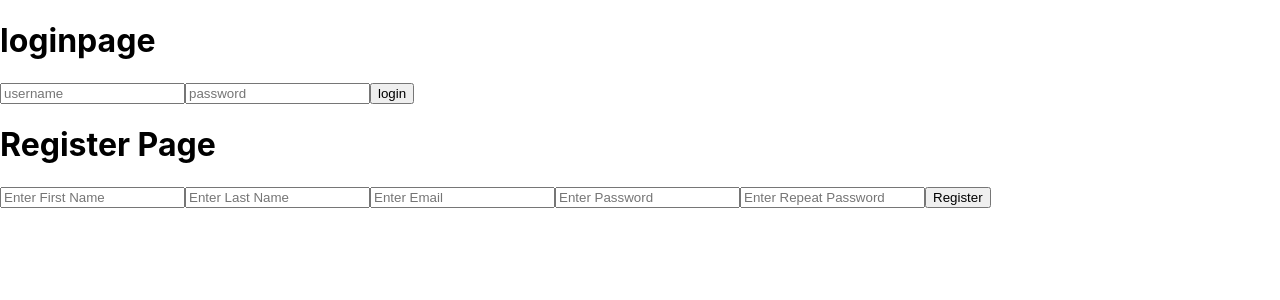
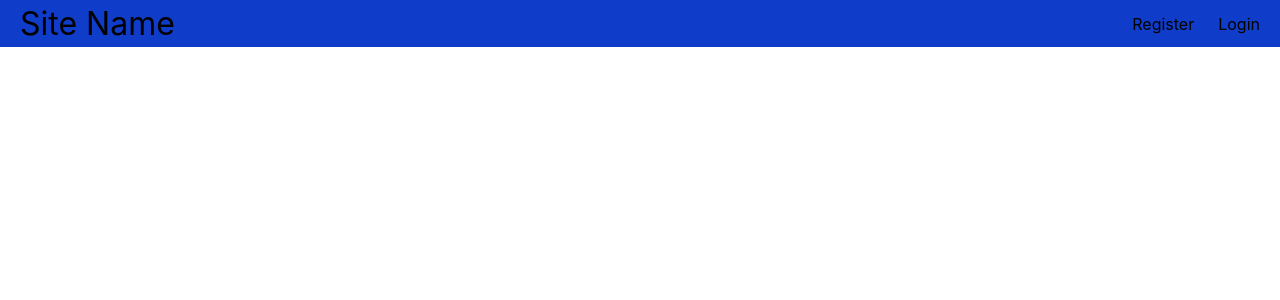
Before and after one commit to Kdp2016/E-Commerce-UI, a React (Create React App) app: page / in a window 1280 px wide. Shown: the top 300 px of the page. Built offline with nearby package versions, Linux system fonts and the light colour scheme.

Commit message:
established a navbar with register and login

```diff
--- a/package.json
+++ b/package.json
@@ -11,6 +11,7 @@
     "@types/react-dom": "^18.0.5",
     "react": "^18.2.0",
     "react-dom": "^18.2.0",
+    "react-router-dom": "^6.3.0",
     "react-scripts": "5.0.1",
     "typescript": "^4.7.3",
     "web-vitals": "^2.1.4"
--- a/src/App.tsx
+++ b/src/App.tsx
@@ -1,14 +1,19 @@
-import React from 'react';
-import logo from './logo.svg';
 import './App.css';
+import Navbar from './components/Navbar';
 import Login from './components/Login';
 import Register from './components/Register';
+import { Route, Routes} from "react-router-dom"
 
 function App() {
   return (
     <>
-      <Login />
-      <Register />
+      <Navbar />
+      <div className='conatainer'>
+        <Routes>
+          <Route path='/register'   element={<Register/>}></Route>
+          <Route path='/login'   element={<Login/>}></Route>
+        </Routes>
+      </div>
     </>
   );
 }
--- /dev/null
+++ b/src/components/Navbar.tsx
@@ -0,0 +1,16 @@
+import React, { Children } from 'react';
+
+const Navbar = () => {
+    const path = window.location.pathname
+    return (
+        <nav className='nav'>
+            <a href='/' className='site-title'>Site Name</a>
+            <ul>
+                    <a href="/register">Register</a>
+                    <a href="/login">Login</a>
+            </ul>
+        </nav>
+    );
+
+  }
+  export default Navbar;
--- a/src/index.css
+++ b/src/index.css
@@ -1,3 +1,7 @@
+* {
+  box-sizing: border-box;
+}
+
 body {
   margin: 0;
   font-family: -apple-system, BlinkMacSystemFont, 'Segoe UI', 'Roboto', 'Oxygen',
@@ -11,3 +15,47 @@ code {
   font-family: source-code-pro, Menlo, Monaco, Consolas, 'Courier New',
     monospace;
 }
+
+.container {
+  margin: 1rem;
+  text-align: center;
+}
+
+.nav {
+  background-color: rgb(15, 60, 200);
+  color: black;
+  display: flex;
+  justify-content: space-between;
+  align-items: stretch;
+  gap: 2rem;
+  padding: 0 1rem;
+}
+
+.site-title {
+  font-size: 2rem;
+}
+
+.nav ul {
+padding: 0%;
+margin: 0;
+list-style: none;
+display: flex;
+gap: 1rem;
+}
+
+.nav a {
+  color: inherit;
+  text-decoration: none;
+  height: 100%;
+  display: flex;
+  align-items: center;
+  padding: .25rem;
+}
+
+.nav li:hover {
+  background-color: white;
+}
+.nav li.active {
+  background-color: rgb(0, 0, 0);
+  color: white;
+}
--- a/src/index.tsx
+++ b/src/index.tsx
@@ -3,13 +3,18 @@ import ReactDOM from 'react-dom/client';
 import './index.css';
 import App from './App';
 import reportWebVitals from './reportWebVitals';
+import "./index.css"
+import { BrowserRouter } from "react-router-dom"
 
 const root = ReactDOM.createRoot(
   document.getElementById('root') as HTMLElement
 );
 root.render(
   <React.StrictMode>
-    <App />
+    <BrowserRouter>
+      <App />
+    </BrowserRouter>
+
   </React.StrictMode>
 );
 
```
Also changed, not shown: 1 other file (tests, documents, lock files or other folders).
